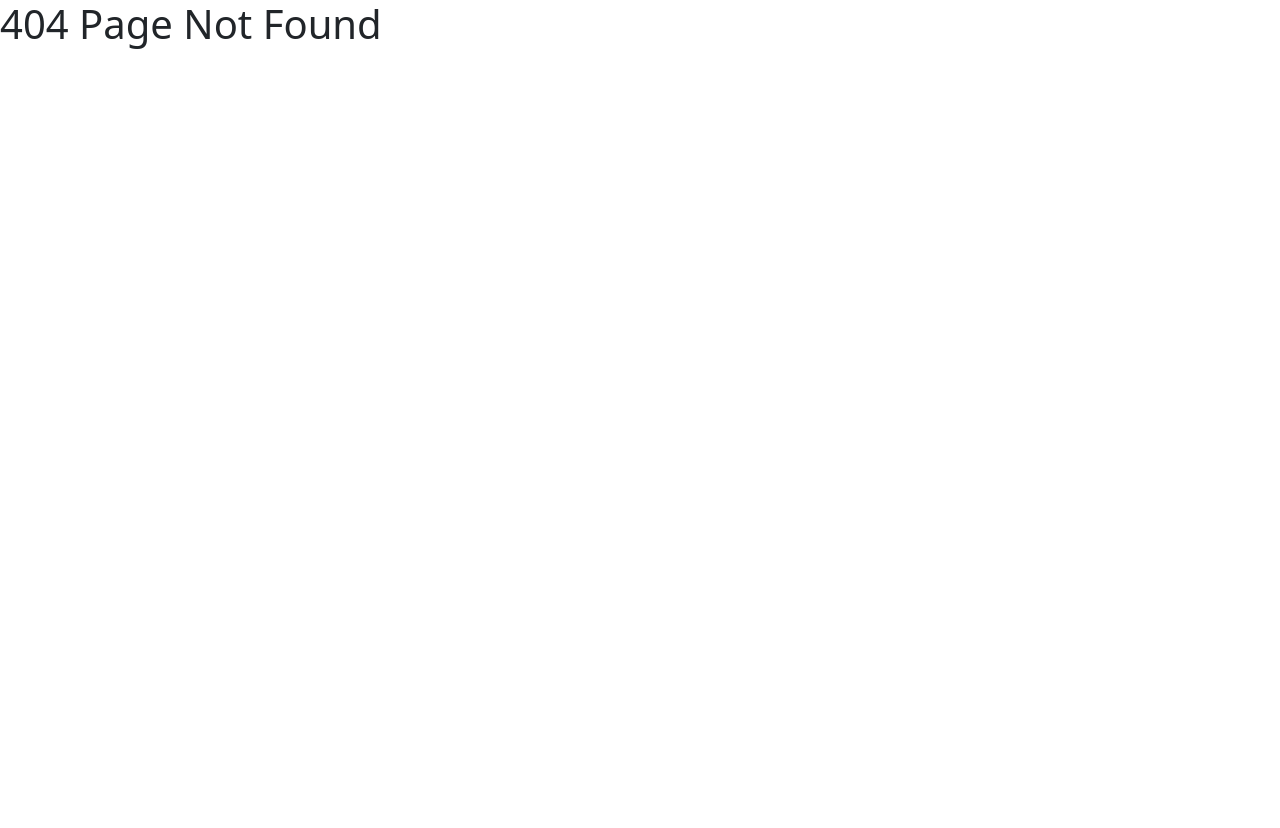
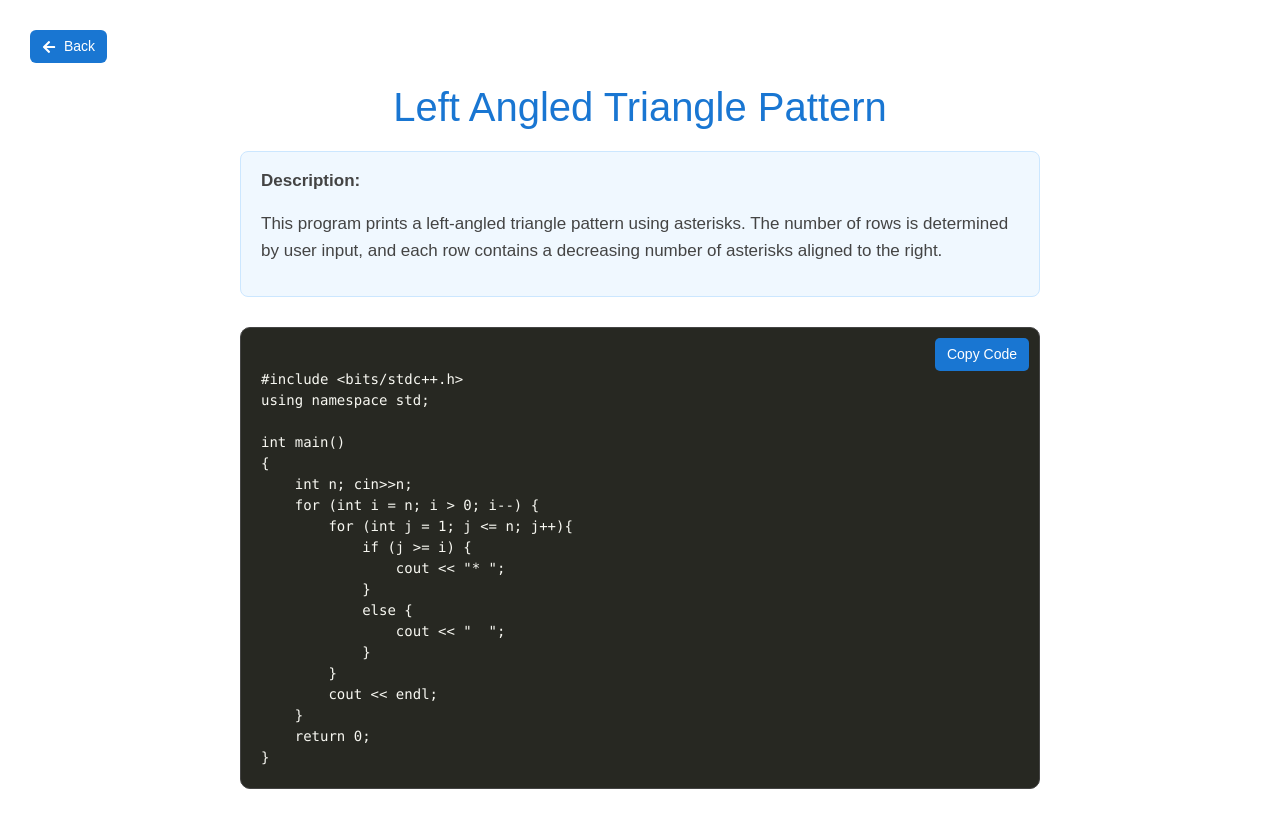
Before and after one commit to udaykallam/SimpleCppPrograms, a React (Vite) app: page /leftangledtrianglepattern in a window 1280 px wide. Before the commit this address had no page. Shown: the top 828 px of the page. Before the commit the page ends 800 px from the top, so only its background shows below. Built offline with nearby package versions, Linux system fonts and the light colour scheme.

Commit message:
left angled triangle

```diff
--- a/src/App.jsx
+++ b/src/App.jsx
@@ -16,6 +16,7 @@ import HCF from './pages/HCF'
 import SumOfMatrixElements from './pages/SumOfMatrixElements'
 import SumOfDigitsUntilSingleDigit from './pages/SumOfDigitsUntilSingleDigit'
 import RightAngledTriangle from './pages/RightAngledTriangle'
+import LeftAngledTriangle from './pages/LeftAngledTriangle'
 
 function App() {
   return (
@@ -38,6 +39,7 @@ function App() {
         <Route path="/sumofmatrix" element={<SumOfMatrixElements />} />
         <Route path="/sumofdigitsuntilsingledigit" element={<SumOfDigitsUntilSingleDigit />} />
         <Route path="/rightangledtrianglepattern" element={<RightAngledTriangle />} />
+        <Route path="/leftangledtrianglepattern" element={<LeftAngledTriangle />} />
       </Routes>
     </>
   )
--- /dev/null
+++ b/src/pages/LeftAngledTriangle.jsx
@@ -0,0 +1,37 @@
+import CodeTemplate from "../components/CodeTemplate";
+
+export default function RightAngledTriangle() {
+    const code = `
+#include <bits/stdc++.h>
+using namespace std;
+
+int main()
+{
+    int n; cin>>n;
+    for (int i = n; i > 0; i--) {
+        for (int j = 1; j <= n; j++){
+            if (j >= i) {
+                cout << "* ";
+            }
+            else {
+                cout << "  ";
+            }
+        }
+        cout << endl;
+    }
+    return 0;
+}`
+
+const description = `This program prints a left-angled triangle pattern using asterisks. The number of rows is determined by user input, and each row contains a decreasing number of asterisks aligned to the right.`;
+
+    return (
+        <>
+            <CodeTemplate
+                title="Left Angled Triangle Pattern"
+                code={code}
+                description={description}
+            />
+        </>
+    )
+
+}
```
